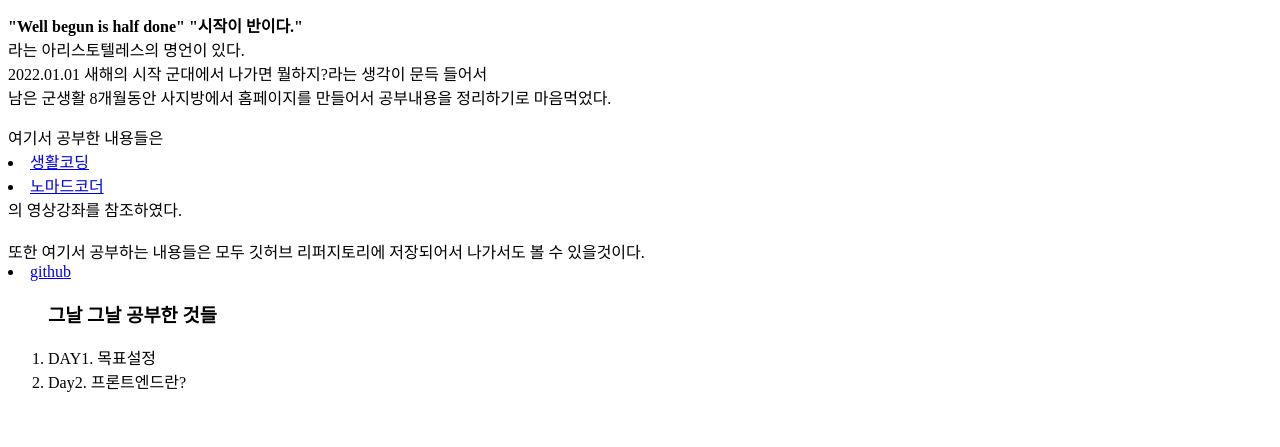
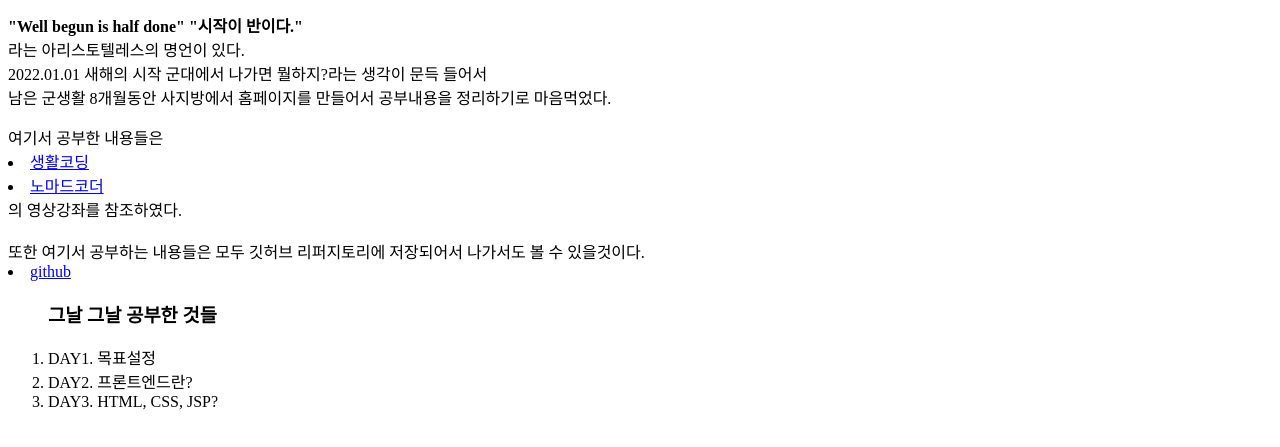
Before and after one commit to tmdgns5945/WBIHD, a plain HTML site: page WBIHD/index.html in a window 1280 px wide. Shown: the part 69-516 px from the top of the page. Drawn offline with Linux system fonts and the light colour scheme.

Commit message:
2022.01.01

```diff
--- a/WBIHD/index.html
+++ b/WBIHD/index.html
@@ -36,7 +36,8 @@
 		<ol>
 			<h3>그날 그날 공부한 것들</h3>
 			<li>DAY1. 목표설정
-			<li>Day2. 프론트엔드란?
+			<li>DAY2. 프론트엔드란?
+			<li>DAY3. HTML, CSS, JSP?
 		</ol>
 	</body>
 </html>
```
